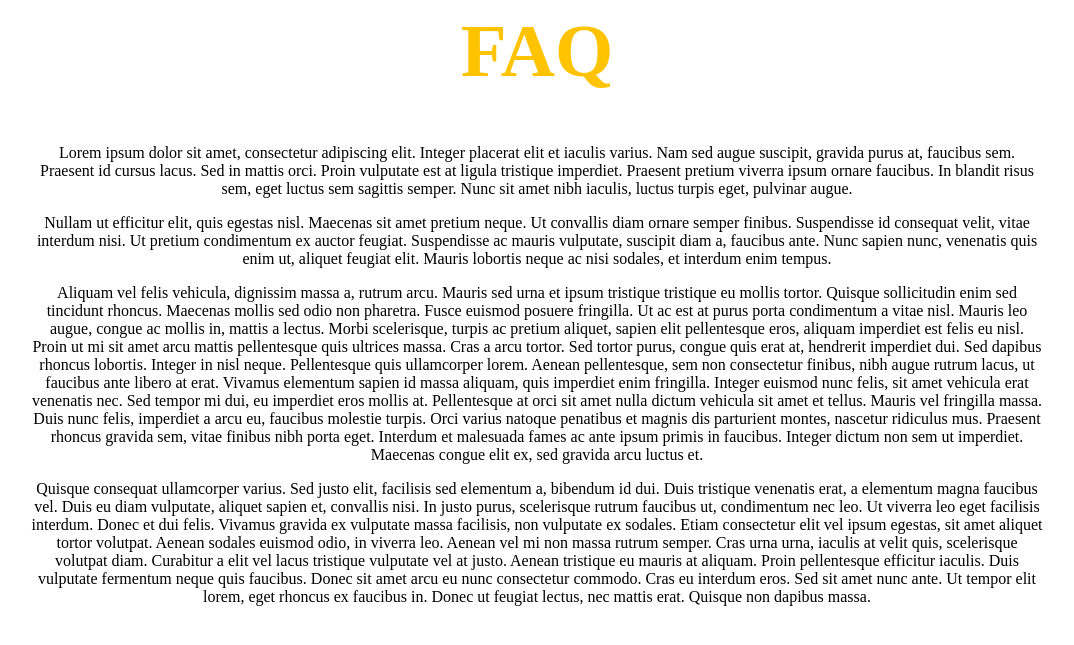
After one commit to agarridogar/p8-uoc, a PHP site: page /view/vista_faq.php in a window 1280 px wide. The commit adds this page. Shown: the top 645 px of the page, without its empty margins (103-1177 px from the left). Run offline with PHP 8.4, Linux system fonts and the light colour scheme.

Commit message:
cambios faq

```diff
--- /dev/null
+++ b/assets/css/style_faq.css
@@ -0,0 +1,23 @@
+
+
+.caption {
+    position: absolute;
+    top: 45%;
+    left: 0;
+    width: 100%;
+}
+
+h1 {
+    color:#FFC300;
+    font-family: abril fontface;
+    font-size: 75px;
+}
+
+p {
+
+    text-align: center;
+    margin-left: 10%;
+    margin-right: 10%;
+
+
+}
--- a/view/header.php
+++ b/view/header.php
@@ -30,7 +30,7 @@
             <li><a href="#">Contacto</a></li>
             <li><a href="#">Dónde estamos</a></li>
             <li><a href="#">Quiénes somos</a></li>
-            <li><a href="#">FAQ</a></li>
+            <li><a href="?c=web&a=faq">FAQ</a></li>
             <li><a href="#">Servicios</a></li>
             </ul>
             <ul class="nav navbar-nav navbar-right">
--- /dev/null
+++ b/view/vista_faq.php
@@ -0,0 +1,17 @@
+<link rel="stylesheet" href="assets/css/style_faq.css" />
+
+<center>
+    <div>
+        <h1>FAQ</h1>
+        <p>Lorem ipsum dolor sit amet, consectetur adipiscing elit. Integer placerat elit et iaculis varius. Nam sed augue suscipit, gravida purus at, faucibus sem. Praesent id cursus lacus. Sed in mattis orci. Proin vulputate est at ligula tristique imperdiet. Praesent pretium viverra ipsum ornare faucibus. In blandit risus sem, eget luctus sem sagittis semper.
+            Nunc sit amet nibh iaculis, luctus turpis eget, pulvinar augue. </p>
+        <p>Nullam ut efficitur elit, quis egestas nisl. Maecenas sit amet pretium neque. Ut convallis diam ornare semper finibus. Suspendisse id consequat velit, vitae interdum nisi. Ut pretium condimentum ex auctor feugiat. Suspendisse ac mauris vulputate, suscipit diam a, faucibus ante. Nunc sapien nunc, venenatis quis enim ut, aliquet feugiat elit.
+            Mauris lobortis neque ac nisi sodales, et interdum enim tempus. </p>
+        <p> Aliquam vel felis vehicula, dignissim massa a, rutrum arcu. Mauris sed urna et ipsum tristique tristique eu mollis tortor. Quisque sollicitudin enim sed tincidunt rhoncus. Maecenas mollis sed odio non pharetra. Fusce euismod posuere fringilla. Ut ac est at purus porta condimentum a vitae nisl. Mauris leo augue, congue ac mollis in, mattis a lectus. Morbi scelerisque, turpis ac pretium aliquet, sapien elit pellentesque eros, aliquam imperdiet est felis eu nisl. Proin ut mi sit amet arcu mattis pellentesque quis ultrices massa. Cras a arcu tortor.
+            Sed tortor purus, congue quis erat at, hendrerit imperdiet dui. Sed dapibus rhoncus lobortis. Integer in nisl neque. Pellentesque quis ullamcorper lorem. Aenean pellentesque, sem non consectetur finibus, nibh augue rutrum lacus, ut faucibus ante libero at erat. Vivamus elementum sapien id massa aliquam, quis imperdiet enim fringilla. Integer euismod nunc felis, sit amet vehicula erat venenatis nec. Sed tempor mi dui, eu imperdiet eros mollis at. Pellentesque at orci sit amet nulla dictum vehicula sit amet et tellus. Mauris vel fringilla massa. Duis nunc felis, imperdiet a arcu eu, faucibus molestie turpis. Orci varius natoque penatibus et magnis dis parturient montes, nascetur ridiculus mus. Praesent rhoncus gravida sem, vitae finibus nibh porta eget. Interdum et malesuada fames ac ante ipsum primis in faucibus. Integer dictum non sem ut imperdiet.
+            Maecenas congue elit ex, sed gravida arcu luctus et. </p>
+        <p> Quisque consequat ullamcorper varius. Sed justo elit, facilisis sed elementum a, bibendum id dui. Duis tristique venenatis erat, a elementum magna faucibus vel. Duis eu diam vulputate, aliquet sapien et, convallis nisi. In justo purus, scelerisque rutrum faucibus ut, condimentum nec leo. Ut viverra leo eget facilisis interdum. Donec et dui felis. Vivamus gravida ex vulputate massa facilisis, non vulputate ex sodales. Etiam consectetur elit vel ipsum egestas, sit amet aliquet tortor volutpat. Aenean sodales euismod odio, in viverra leo. Aenean vel mi non massa rutrum semper. Cras urna urna, iaculis at velit quis, scelerisque volutpat diam. Curabitur a elit vel lacus tristique vulputate vel at justo. Aenean tristique eu mauris at aliquam. Proin pellentesque efficitur iaculis.
+            Duis vulputate fermentum neque quis faucibus. Donec sit amet arcu eu nunc consectetur commodo. Cras eu interdum eros. Sed sit amet nunc ante. Ut tempor elit lorem, eget rhoncus ex faucibus in. Donec ut feugiat lectus, nec mattis erat. Quisque non dapibus massa. </p>
+    </div>
+
+</center>
```
Also changed, not shown: controller/web.controller.php (+7 -0 lines), view/faq/vista_faq.php (added, +17 -0 lines).
